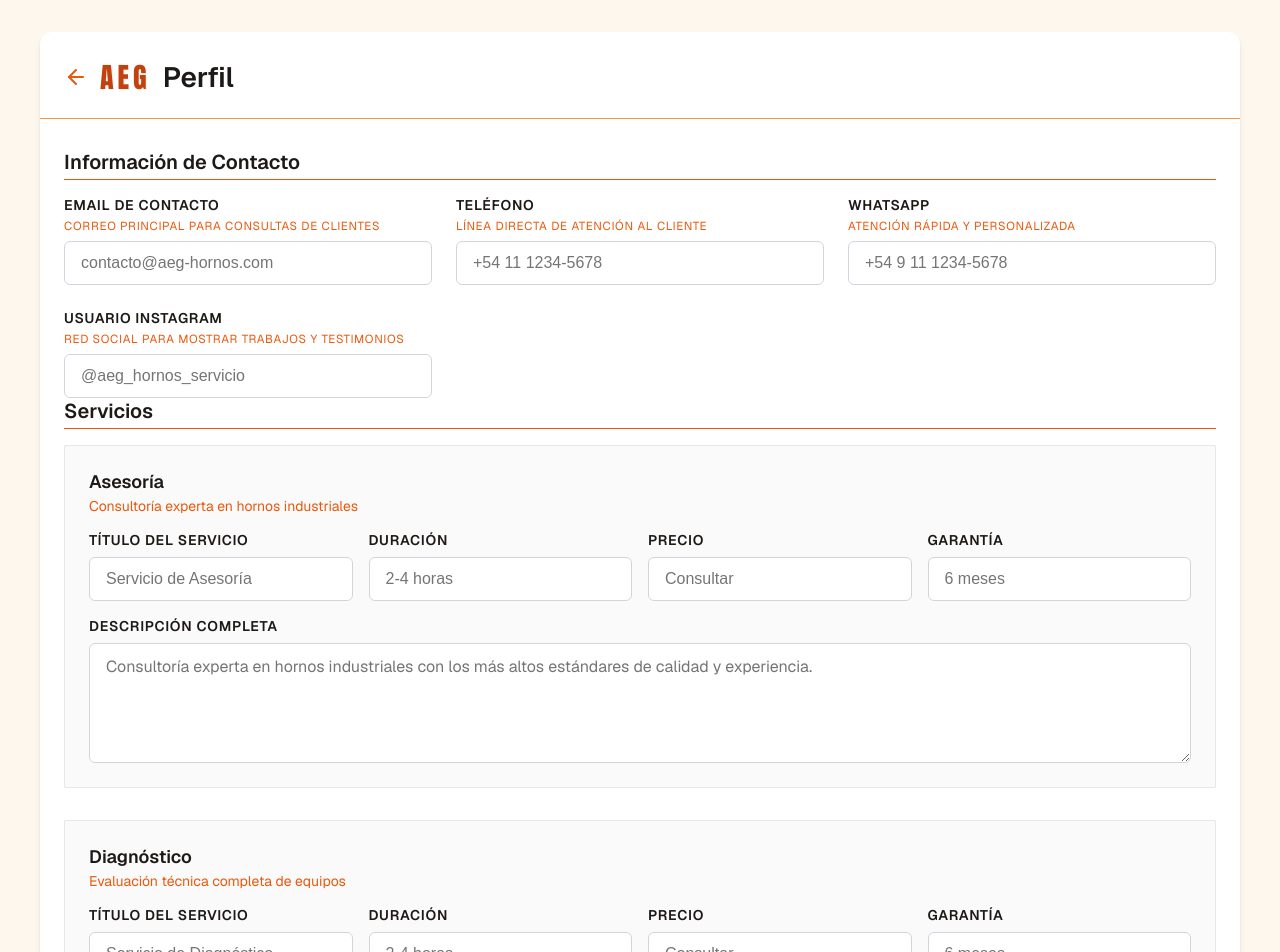
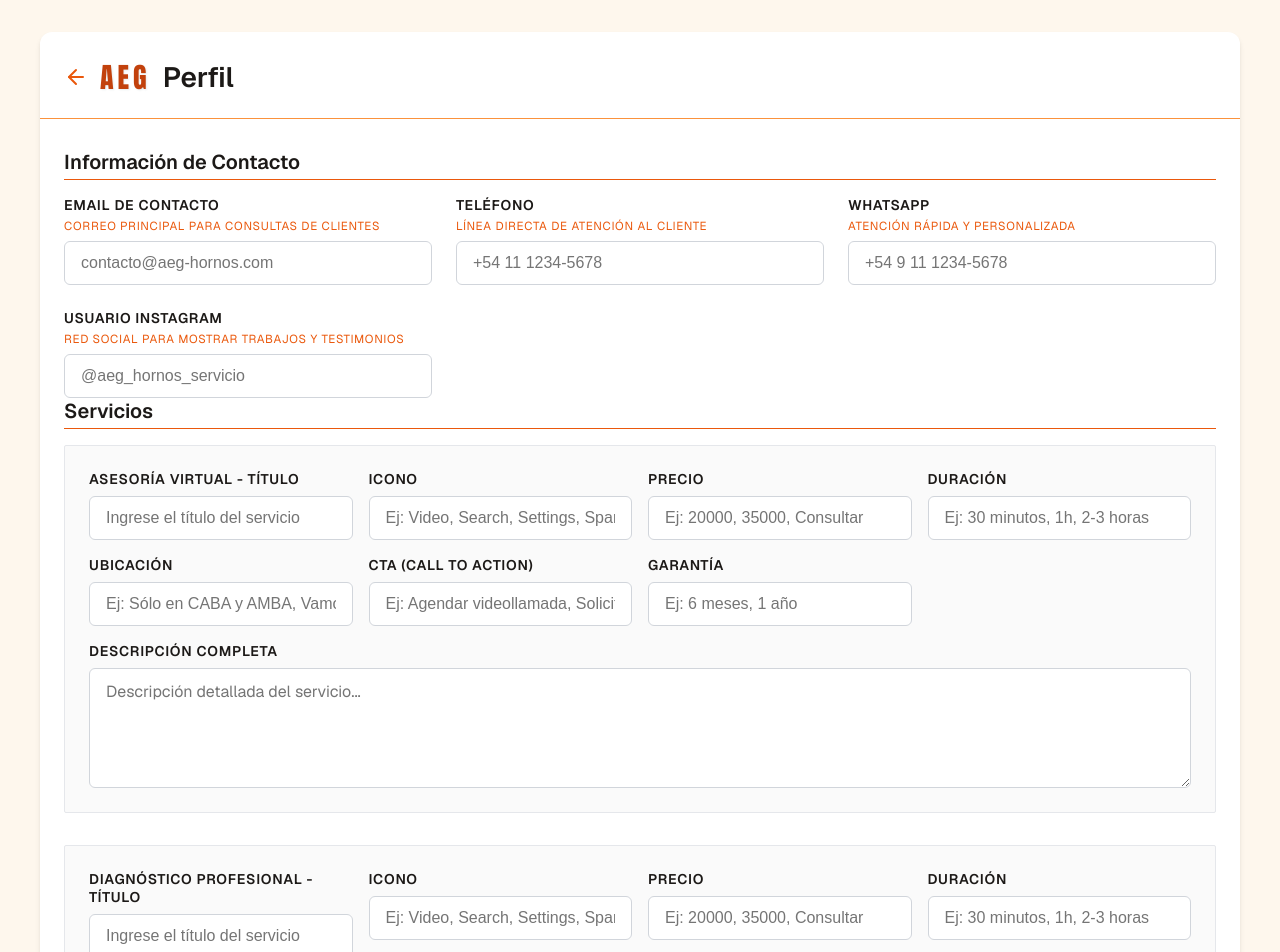
Before and after one commit to cero-vivo/AEG-hornos-service, a Next.js app: page /admin/profile in a window 1280 px wide. Shown: the top 952 px of the page. Built offline with nearby package versions, Linux system fonts and the light colour scheme; no server answers; the database is empty.

Commit message:
feat: update service management by adding new fields for icon, location, and call to action in ServiceData interface and ProfilePage component

```diff
--- a/src/components/admin/ProfilePage.tsx
+++ b/src/components/admin/ProfilePage.tsx
@@ -53,7 +53,7 @@
 
   const handleSave = async () => {
     // Validar campos JSON
-    const jsonFields = ['servicio_asesoria', 'servicio_diagnostico', 'servicio_instalacion', 'servicio_mantenimiento', 'servicio_reparacion'];
+      const jsonFields = ['servicio_asesoria', 'servicio_diagnostico', 'servicio_instalacion', 'servicio_mantenimiento', 'servicio_reparacion'];
     let hasErrors = false;
 
     for (const field of jsonFields) {
@@ -250,31 +250,46 @@
                 <h3 style={{ marginBottom: '1rem' }} className={styles.sectionTitle}>Servicios</h3>
                 <div className={styles.section}>
                   {[
-                    { key: 'servicio_asesoria', label: 'Asesoría', description: 'Consultoría experta en hornos industriales' },
-                    { key: 'servicio_diagnostico', label: 'Diagnóstico', description: 'Evaluación técnica completa de equipos' },
-                    { key: 'servicio_instalacion', label: 'Instalación', description: 'Instalación profesional de hornos' },
-                    { key: 'servicio_mantenimiento', label: 'Mantenimiento', description: 'Mantenimiento preventivo y correctivo' },
-                    { key: 'servicio_reparacion', label: 'Reparación', description: 'Reparación integral de fallas técnicas' },
-                  ].map(({ key, label, description }) => {
+                    { key: 'servicio_asesoria', label: 'Asesoría Virtual' },
+                    { key: 'servicio_diagnostico', label: 'Diagnóstico Profesional' },
+                    { key: 'servicio_instalacion', label: 'Instalación Completa' },
+                    { key: 'servicio_mantenimiento', label: 'Mantenimiento Premium' },
+                    { key: 'servicio_reparacion', label: 'Reparación Integral' },
+                  ].map(({ key, label }) => {
                      const service = getServiceData(key);
                      return (
                        <div key={key} className={styles.serviceCard}>
-                         <h4 className={styles.serviceTitle}>
-                           {label}
-                           <small className={styles.serviceDescription}>
-                             {description}
-                           </small>
-                         </h4>
-
                          <div className={styles.serviceGrid}>
                           <div className={styles.formGroup}>
-                            <label className={styles.label}>Título del servicio</label>
+                            <label className={styles.label}>{label} - Título</label>
                             <input
                               type="text"
                               value={service.titulo || ''}
                               onChange={(e) => updateServiceData(key, 'titulo', e.target.value)}
                               className={styles.input}
-                              placeholder={`Servicio de ${label}`}
+                              placeholder="Ingrese el título del servicio"
+                            />
+                          </div>
+
+                          <div className={styles.formGroup}>
+                            <label className={styles.label}>Icono</label>
+                            <input
+                              type="text"
+                              value={service.icono || ''}
+                              onChange={(e) => updateServiceData(key, 'icono', e.target.value)}
+                              className={styles.input}
+                              placeholder="Ej: Video, Search, Settings, Sparkles, Wrench"
+                            />
+                          </div>
+
+                          <div className={styles.formGroup}>
+                            <label className={styles.label}>Precio</label>
+                            <input
+                              type="text"
+                              value={service.precio || ''}
+                              onChange={(e) => updateServiceData(key, 'precio', e.target.value)}
+                              className={styles.input}
+                              placeholder="Ej: 20000, 35000, Consultar"
                             />
                           </div>
 
@@ -285,18 +300,29 @@
                               value={service.duracion || ''}
                               onChange={(e) => updateServiceData(key, 'duracion', e.target.value)}
                               className={styles.input}
-                              placeholder="2-4 horas"
+                              placeholder="Ej: 30 minutos, 1h, 2-3 horas"
                             />
                           </div>
 
                           <div className={styles.formGroup}>
-                            <label className={styles.label}>Precio</label>
+                            <label className={styles.label}>Ubicación</label>
                             <input
                               type="text"
-                              value={service.precio || ''}
-                              onChange={(e) => updateServiceData(key, 'precio', e.target.value)}
+                              value={service.ubicacion || ''}
+                              onChange={(e) => updateServiceData(key, 'ubicacion', e.target.value)}
                               className={styles.input}
-                              placeholder="Consultar"
+                              placeholder="Ej: Sólo en CABA y AMBA, Vamos a domicilio"
+                            />
+                          </div>
+
+                          <div className={styles.formGroup}>
+                            <label className={styles.label}>CTA (Call to Action)</label>
+                            <input
+                              type="text"
+                              value={service.cta || ''}
+                              onChange={(e) => updateServiceData(key, 'cta', e.target.value)}
+                              className={styles.input}
+                              placeholder="Ej: Agendar videollamada, Solicitar análisis"
                             />
                           </div>
 
@@ -307,7 +333,7 @@
                               value={service.garantia || ''}
                               onChange={(e) => updateServiceData(key, 'garantia', e.target.value)}
                               className={styles.input}
-                              placeholder="6 meses"
+                              placeholder="Ej: 6 meses, 1 año"
                             />
                           </div>
                         </div>
@@ -318,7 +344,7 @@
                             value={service.descripcion || ''}
                             onChange={(e) => updateServiceData(key, 'descripcion', e.target.value)}
                             className={styles.textarea}
-                            placeholder={`${description} con los más altos estándares de calidad y experiencia.`}
+                            placeholder="Descripción detallada del servicio..."
                             rows={4}
                           />
                         </div>
--- a/src/hooks/useProfile.ts
+++ b/src/hooks/useProfile.ts
@@ -8,6 +8,9 @@
   duracion?: string;
   precio?: string;
   garantia?: string;
+  icono?: string;
+  cta?: string;
+  ubicacion?: string;
 }
 
 export interface ProfileData {
```
